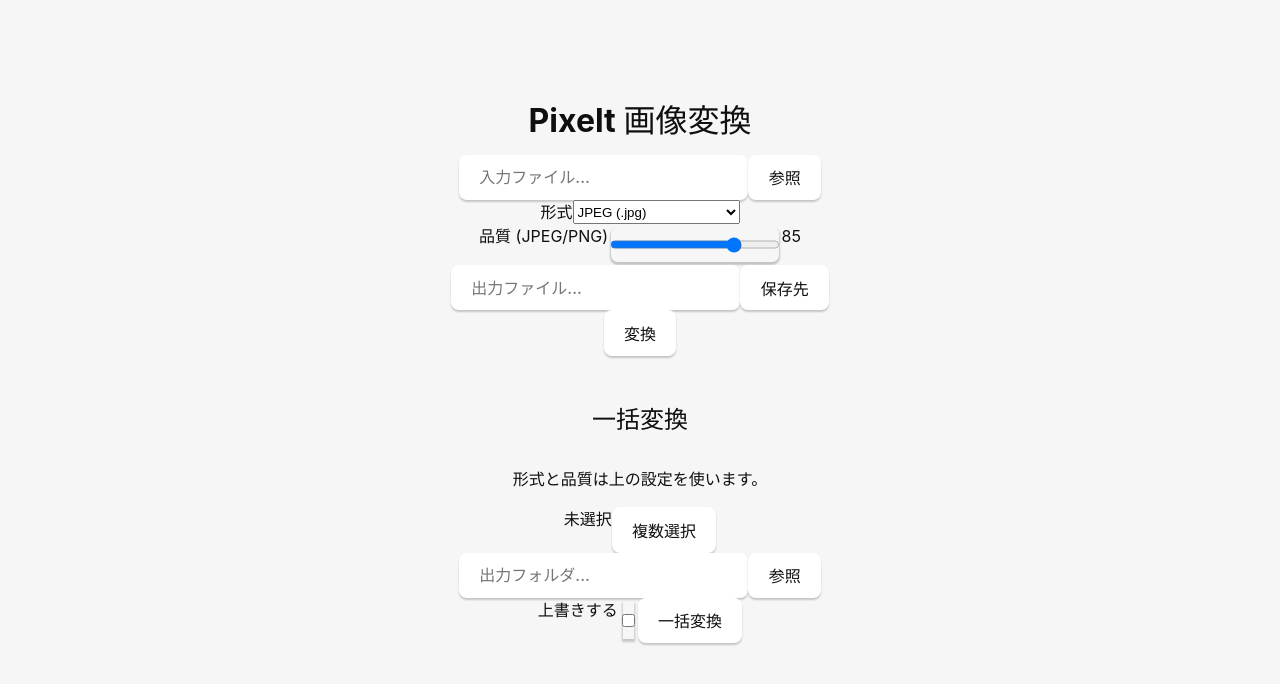
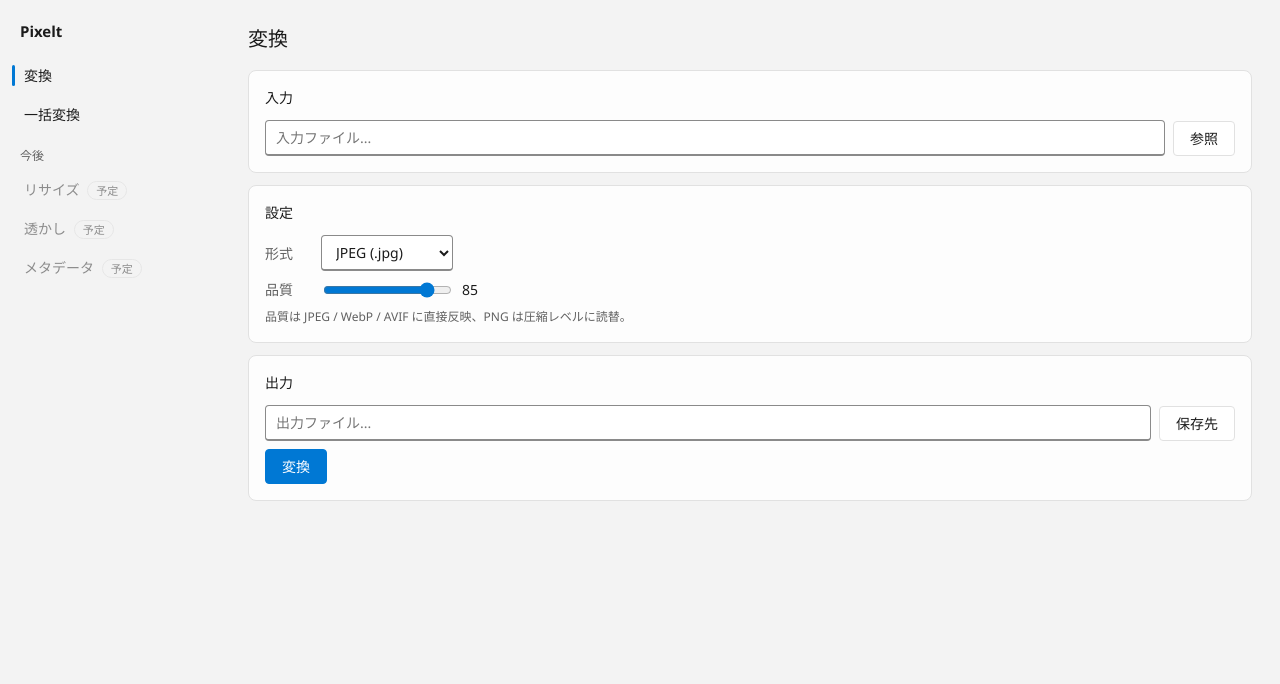
Before and after one commit to liz-ils/Pixelt, a website built with Vite: page index.html in a window 1280 px wide. Built offline with nearby package versions, Linux system fonts and the light colour scheme.

Commit message:
feat: WinUI風レイアウトに変更

```diff
--- a/index.html
+++ b/index.html
@@ -9,20 +9,37 @@
   </head>
 
   <body>
-    <main class="container">
-      <h1>Pixelt 画像変換</h1>
+    <div class="app">
+      <nav class="nav">
+        <div class="app-title">Pixelt</div>
+        <button class="nav-item active" data-target="view-convert" type="button">変換</button>
+        <button class="nav-item" data-target="view-batch" type="button">一括変換</button>
+        <div class="nav-group">今後</div>
+        <button class="nav-item" type="button" disabled>リサイズ <span class="badge">予定</span></button>
+        <button class="nav-item" type="button" disabled>透かし <span class="badge">予定</span></button>
+        <button class="nav-item" type="button" disabled>メタデータ <span class="badge">予定</span></button>
+      </nav>
 
+      <main class="content">
+        <section id="view-convert" class="view active">
+          <h1>変換</h1>
+
+          <div class="card">
+            <div class="card-title">入力</div>
             <div class="row">
               <input id="input-path" readonly placeholder="入力ファイル..." />
               <button id="btn-input" type="button">参照</button>
             </div>
+          </div>
 
+          <div class="card">
+            <div class="card-title">設定</div>
             <div class="row">
               <label for="format-select">形式</label>
               <select id="format-select">
                 <option value="jpeg">JPEG (.jpg)</option>
                 <option value="png">PNG (.png)</option>
-          <option value="webp">WebP (.webp, ロスレス)</option>
+                <option value="webp">WebP (.webp)</option>
                 <option value="gif">GIF (.gif)</option>
                 <option value="bmp">BMP (.bmp)</option>
                 <option value="tiff">TIFF (.tiff)</option>
@@ -30,44 +47,56 @@
                 <option value="avif">AVIF (.avif)</option>
               </select>
             </div>
-
             <div class="row">
-        <label for="quality">品質 (JPEG/PNG)</label>
+              <label for="quality">品質</label>
               <input id="quality" type="range" min="1" max="100" value="85" />
               <span id="quality-value">85</span>
             </div>
+            <p class="hint">品質は JPEG / WebP / AVIF に直接反映、PNG は圧縮レベルに読替。</p>
+          </div>
 
+          <div class="card">
+            <div class="card-title">出力</div>
             <div class="row">
               <input id="output-path" readonly placeholder="出力ファイル..." />
               <button id="btn-output" type="button">保存先</button>
             </div>
-
             <div class="row">
-        <button id="btn-convert" type="button">変換</button>
+              <button id="btn-convert" class="primary" type="button">変換</button>
+            </div>
           </div>
 
-      <p id="result"></p>
+          <p id="result" class="result"></p>
+        </section>
 
-      <h2>一括変換</h2>
-      <p>形式と品質は上の設定を使います。</p>
+        <section id="view-batch" class="view">
+          <h1>一括変換</h1>
+          <p class="hint">形式と品質は「変換」の設定を使います。</p>
 
+          <div class="card">
+            <div class="card-title">入力</div>
             <div class="row">
               <span id="batch-info">未選択</span>
               <button id="btn-batch-inputs" type="button">複数選択</button>
             </div>
+          </div>
 
+          <div class="card">
+            <div class="card-title">出力</div>
             <div class="row">
               <input id="batch-dir" readonly placeholder="出力フォルダ..." />
               <button id="btn-batch-dir" type="button">参照</button>
             </div>
-
             <div class="row">
               <label for="overwrite">上書きする</label>
               <input id="overwrite" type="checkbox" />
-        <button id="btn-batch" type="button">一括変換</button>
+              <button id="btn-batch" class="primary" type="button">一括変換</button>
+            </div>
           </div>
 
-      <p id="batch-result"></p>
+          <p id="batch-result" class="result"></p>
+        </section>
       </main>
+    </div>
   </body>
 </html>
--- a/src/main.ts
+++ b/src/main.ts
@@ -150,4 +150,19 @@
       batchResultEl.textContent = `一括変換に失敗しました: ${String(e)}`;
     }
   });
+
+  document
+    .querySelectorAll<HTMLButtonElement>(".nav-item[data-target]")
+    .forEach((btn) => {
+      btn.addEventListener("click", () => {
+        document
+          .querySelectorAll(".nav-item")
+          .forEach((b) => b.classList.remove("active"));
+        btn.classList.add("active");
+        document
+          .querySelectorAll(".view")
+          .forEach((v) => v.classList.remove("active"));
+        document.getElementById(btn.dataset.target ?? "")?.classList.add("active");
+      });
+    });
 });
--- a/src/styles.css
+++ b/src/styles.css
@@ -1,116 +1,243 @@
-.logo.vite:hover {
-  filter: drop-shadow(0 0 2em #747bff);
-}
+/* Fluent (WinUI) 風テーマ。トークンは CSS 変数に集約し、
+   将来 @fluentui/web-components に置き換えやすい構成にする。 */
 
-.logo.typescript:hover {
-  filter: drop-shadow(0 0 2em #2d79c7);
-}
 :root {
-  font-family: Inter, Avenir, Helvetica, Arial, sans-serif;
-  font-size: 16px;
-  line-height: 24px;
-  font-weight: 400;
+  --accent: #0078d4;
+  --accent-hover: #106ebe;
+  --accent-text: #ffffff;
+  --bg: #f3f3f3;
+  --card: #fdfdfd;
+  --text: #1b1b1b;
+  --text-secondary: #616161;
+  --border: #e1e1e1;
+  --control: #ffffff;
+  --control-border: #8a8a8a;
+  --nav-active: rgba(0, 0, 0, 0.06);
+  --radius-control: 4px;
+  --radius-card: 8px;
+  --font: "Segoe UI Variable", "Segoe UI", "Yu Gothic UI", sans-serif;
 
-  color: #0f0f0f;
-  background-color: #f6f6f6;
-
+  font-family: var(--font);
+  font-size: 14px;
+  line-height: 1.5;
+  color: var(--text);
+  background-color: var(--bg);
   font-synthesis: none;
   text-rendering: optimizeLegibility;
   -webkit-font-smoothing: antialiased;
-  -moz-osx-font-smoothing: grayscale;
-  -webkit-text-size-adjust: 100%;
 }
 
-.container {
+@media (prefers-color-scheme: dark) {
+  :root {
+    --accent: #60cdff;
+    --accent-hover: #4fb3e8;
+    --accent-text: #000000;
+    --bg: #202020;
+    --card: #2b2b2b;
+    --text: #ffffff;
+    --text-secondary: #a7a7a7;
+    --border: #3a3a3a;
+    --control: #2d2d2d;
+    --control-border: #9a9a9a;
+    --nav-active: rgba(255, 255, 255, 0.08);
+  }
+}
+
+* {
+  box-sizing: border-box;
+}
+
+body {
   margin: 0;
-  padding-top: 10vh;
+}
+
+.app {
+  display: flex;
+  min-height: 100vh;
+}
+
+/* 左ナビ (WinUI 設定アプリ風) */
+.nav {
+  width: 220px;
+  flex-shrink: 0;
+  padding: 12px 8px;
   display: flex;
   flex-direction: column;
-  justify-content: center;
-  text-align: center;
+  gap: 2px;
 }
 
-.logo {
-  height: 6em;
-  padding: 1.5em;
-  will-change: filter;
-  transition: 0.75s;
+.app-title {
+  font-size: 15px;
+  font-weight: 600;
+  padding: 8px 12px 12px;
 }
 
-.logo.tauri:hover {
-  filter: drop-shadow(0 0 2em #24c8db);
+.nav-item {
+  position: relative;
+  display: block;
+  width: 100%;
+  text-align: left;
+  padding: 8px 12px 8px 16px;
+  border: none;
+  border-radius: var(--radius-control);
+  background: transparent;
+  color: var(--text);
+  font: inherit;
+  cursor: pointer;
+}
+
+.nav-item:not(:disabled):hover {
+  background: var(--nav-active);
+}
+
+.nav-item.active::before {
+  content: "";
+  position: absolute;
+  left: 4px;
+  top: 8px;
+  bottom: 8px;
+  width: 3px;
+  border-radius: 2px;
+  background: var(--accent);
+}
+
+.nav-item:disabled {
+  cursor: default;
+  color: var(--text-secondary);
+  opacity: 0.7;
+}
+
+.nav-group {
+  font-size: 12px;
+  color: var(--text-secondary);
+  padding: 12px 12px 4px;
+}
+
+.badge {
+  font-size: 11px;
+  padding: 1px 8px;
+  border-radius: 10px;
+  border: 1px solid var(--border);
+  color: var(--text-secondary);
+  margin-left: 4px;
+}
+
+/* 本文 */
+.content {
+  flex: 1;
+  padding: 20px 28px 28px;
+  min-width: 0;
+}
+
+.content h1 {
+  font-size: 20px;
+  font-weight: 600;
+  margin: 4px 0 16px;
+}
+
+.view {
+  display: none;
+}
+
+.view.active {
+  display: block;
+}
+
+.card {
+  background: var(--card);
+  border: 1px solid var(--border);
+  border-radius: var(--radius-card);
+  padding: 16px;
+  margin-bottom: 12px;
+}
+
+.card-title {
+  font-weight: 600;
+  margin-bottom: 12px;
 }
 
 .row {
   display: flex;
-  justify-content: center;
+  align-items: center;
+  gap: 8px;
+  margin-bottom: 8px;
 }
 
-a {
-  font-weight: 500;
-  color: #646cff;
-  text-decoration: inherit;
+.row:last-child {
+  margin-bottom: 0;
 }
 
-a:hover {
-  color: #535bf2;
+.row label {
+  min-width: 48px;
+  color: var(--text-secondary);
 }
 
-h1 {
-  text-align: center;
+.row input[type="text"],
+.row input:not([type]),
+input[readonly] {
+  flex: 1;
+  min-width: 0;
 }
 
-input,
+input:not([type="range"]):not([type="checkbox"]),
+select,
 button {
-  border-radius: 8px;
-  border: 1px solid transparent;
-  padding: 0.6em 1.2em;
-  font-size: 1em;
-  font-weight: 500;
-  font-family: inherit;
-  color: #0f0f0f;
-  background-color: #ffffff;
-  transition: border-color 0.25s;
-  box-shadow: 0 2px 2px rgba(0, 0, 0, 0.2);
+  font: inherit;
+  color: var(--text);
+  border-radius: var(--radius-control);
+}
+
+input:not([type="range"]):not([type="checkbox"]),
+select {
+  padding: 6px 10px;
+  background: var(--control);
+  border: 1px solid var(--control-border);
+  border-bottom-width: 2px;
+}
+
+input[readonly] {
+  color: var(--text-secondary);
 }
 
 button {
+  padding: 6px 16px;
+  background: var(--control);
+  border: 1px solid var(--border);
   cursor: pointer;
+  white-space: nowrap;
 }
 
-button:hover {
-  border-color: #396cd8;
-}
-button:active {
-  border-color: #396cd8;
-  background-color: #e8e8e8;
+button:not(:disabled):hover {
+  background: var(--nav-active);
 }
 
-input,
-button {
-  outline: none;
+button.primary {
+  background: var(--accent);
+  border-color: var(--accent);
+  color: var(--accent-text);
 }
 
-#greet-input {
-  margin-right: 5px;
+button.primary:not(:disabled):hover {
+  background: var(--accent-hover);
 }
 
-@media (prefers-color-scheme: dark) {
-  :root {
-    color: #f6f6f6;
-    background-color: #2f2f2f;
-  }
+input[type="range"] {
+  accent-color: var(--accent);
+}
 
-  a:hover {
-    color: #24c8db;
-  }
+input[type="checkbox"] {
+  accent-color: var(--accent);
+  width: 16px;
+  height: 16px;
+}
 
-  input,
-  button {
-    color: #ffffff;
-    background-color: #0f0f0f98;
-  }
-  button:active {
-    background-color: #0f0f0f69;
-  }
+.hint {
+  font-size: 12px;
+  color: var(--text-secondary);
+  margin: 8px 0 0;
 }
+
+.result {
+  white-space: pre-line;
+  font-size: 13px;
+}
```
Lines whose indentation alone changed are shown as unchanged.
